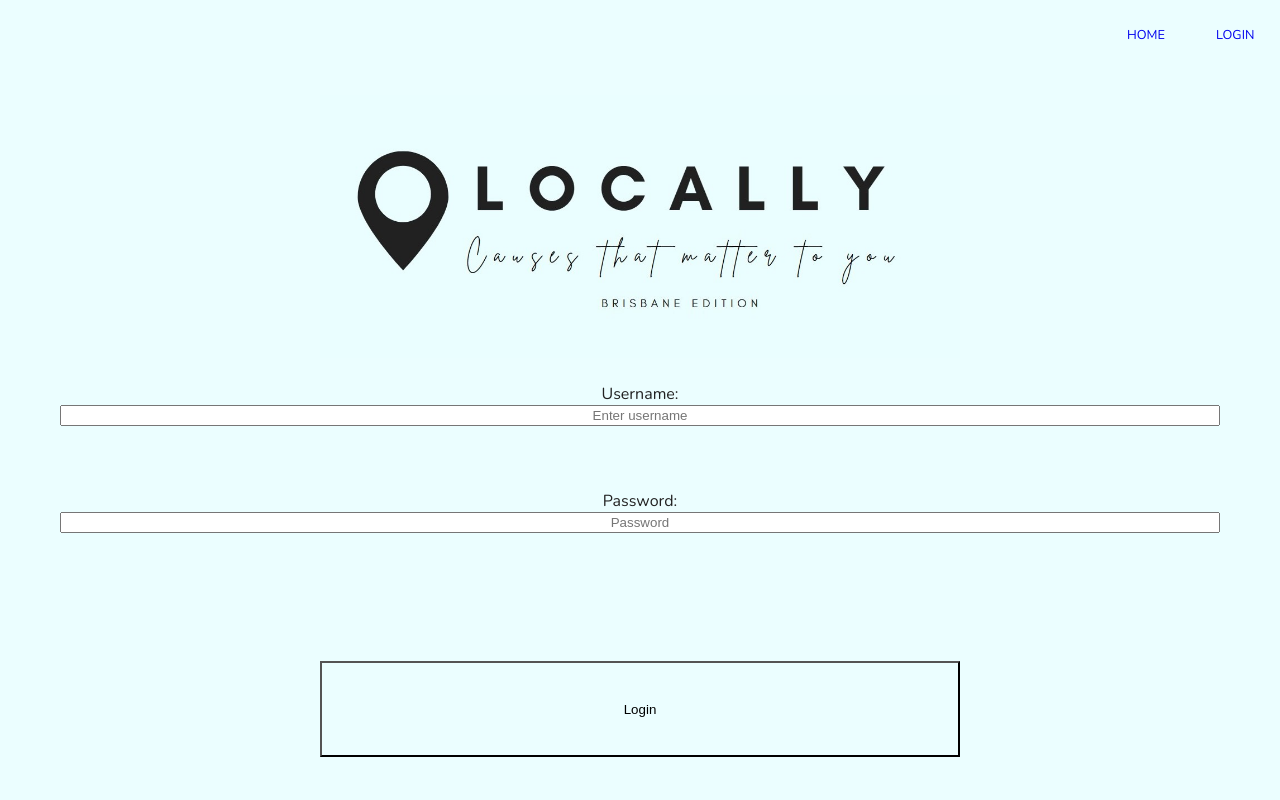
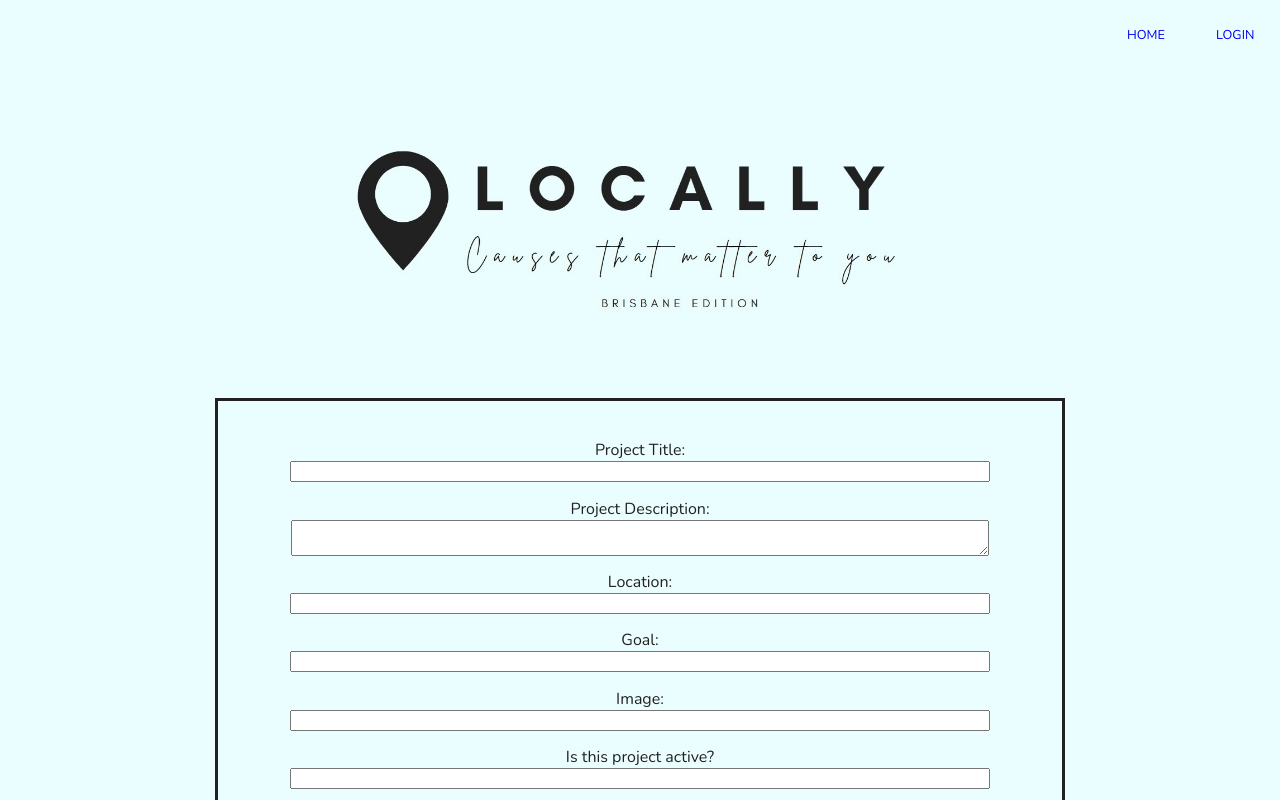
Before and after one commit to dalilakatialeo/locally_frontend, a React (Create React App) app: page /new-project in a window 1280 px wide. Shown: the top 800 px of the page. Built offline with nearby package versions, Linux system fonts and the light colour scheme.

Commit message:
new project form and logout function

```diff
--- a/src/components/LoginForm/LoginForm.css
+++ b/src/components/LoginForm/LoginForm.css
@@ -18,7 +18,7 @@ input, label, button {
     display: grid;
 }
 
-input, label {
+input, label, textarea {
     width: 90%;
     margin: auto;
 }
--- a/src/components/LoginForm/LoginForm.jsx
+++ b/src/components/LoginForm/LoginForm.jsx
@@ -35,7 +35,7 @@ function LoginForm() {
         if (credentials.username && credentials.password) {
             postData().then((response) => {
                 window.localStorage.setItem("token", response.token);
-                history.push("/");
+                window.location = window.location.origin;
             });
         }
     };
--- /dev/null
+++ b/src/components/NewProjectForm/NewProjectForm.css
@@ -0,0 +1,19 @@
+#form-container {
+    display: flex;
+    width: 60%
+}
+
+#project-form {
+    width: 100%;
+}
+
+textarea {
+    display: grid;
+    width: 90%;
+    margin: auto;
+    margin-bottom: 2%;
+}
+
+input {
+    margin-bottom: 2%;
+}
--- a/src/components/NewProjectForm/NewProjectForm.jsx
+++ b/src/components/NewProjectForm/NewProjectForm.jsx
@@ -1,65 +1,110 @@
-import React, { useState } from "react";
+import React, { useState } from 'react';
+import { useHistory } from 'react-router-dom';
+import "./NewProjectForm.css"
 
-function NewProjectForm() {
-    const [credentials, setCredentials] = useState({
-        username: "",
-        password: "",
+
+const NewProjectForm = () => {
+    const history = useHistory();
+    const [projectInfo, setProjectInfo] = useState({
+        title: '',
+        description: '',
+        location: '',
+        goal: '',
+        image: '',
+        is_open: '',
+        date_created: new Date()
       });
-    const handleChange = (e) => {
-        const { id, value } = e.target;
-        setCredentials((prevCredentials) => ({
-            ...prevCredentials,
+      const handleChange = (event) => {
+        const { id, value } = event.target;
+        setProjectInfo((prevProject) => {
+          return {
+            ...prevProject,
             [id]: value,
-        }));
           };
-
+        });
+      };
       const postData = async () => {
-        const response = await fetch(
-            `${process.env.REACT_APP_API_URL}api-token-auth/`,
-            {
-            method: "post",
+        console.log('Im posting a project to your API');
+        const token = window.localStorage.getItem('token');
+        console.log("What is token: ", token)
+        console.log(projectInfo)
+        const response = await fetch(`${process.env.REACT_APP_API_URL}projects/`, {
+          method: 'post',
           headers: {
-                "Content-Type": "application/json",
+            "Authorization": `Token ${token}`,
+            'Content-Type': 'application/json',
           },
-            body: JSON.stringify(credentials),
-        }
-        );
+          body: JSON.stringify(
+            projectInfo
+          ),
+        });
         return response.json();
       };
-
       const handleSubmit = (e) => {
         e.preventDefault();
-        if (credentials.username && credentials.password) {
+        // if (window.localStorage.getItem('token')) {
         postData().then((response) => {
-                window.localStorage.setItem("token", response.token);
+          console.log(response)
+        //   console.log('response from our API --------', response);
+          // window.localStorage.setItem('token', response.token);
+          // history.push('/');
         });
-        }
+        // }
       };
       return (
-        <form>
+          <div id="form-container">
+            <form id="project-form" onSubmit={handleSubmit}>
             <div>
-                <label htmlFor="username">Username:</label>
+                <label htmlFor='title'>Project Title:</label>
                 <input
-                    type="text"
-                    id="username"
-                    placeholder="Enter username"
+                type='text'
+                id='title'
+                onChange={handleChange}
+                />
+            </div>
+            <div id="description">
+                <label htmlFor='description'>Project Description:</label>
+                <textarea
+                id='description'
+                onChange={handleChange}
+                />
+            </div>
+            <div id="location">
+                <label htmlFor='location'>Location:</label>
+                <input
+                id='location'
                 onChange={handleChange}
                 />
             </div>
             <div>
-                <label htmlFor="password">Password:</label>
+                <label htmlFor='goal'>Goal:</label>
                 <input
-                    type="password"
-                    id="password"
-                    placeholder="Password"
+                type='text'
+                id='goal'
                 onChange={handleChange}
                 />
             </div>
-            <button type="submit" onClick={handleSubmit}>
-                Login
-            </button>
+            <div>
+                <label htmlFor='image'>Image:</label>
+                <input
+                type='text'
+                id='image'
+                onChange={handleChange}
+                />
+            </div>
+            <div>
+                <label htmlFor='is_open'>Is this project active?</label>
+                <input
+                type='text'
+                id='is_open'
+                onChange={handleChange}
+                />
+            </div>
+
+            <button type='submit'>Submit New Project</button>
             </form>
+        </div>
       );
-}
+    };
 
 export default NewProjectForm
--- a/src/components/nav/Nav.css
+++ b/src/components/nav/Nav.css
@@ -1,7 +1,6 @@
 .navbar {
     display: flex;
     justify-content: right;
-    width: 100%;
 }
 
 .navbar a {
@@ -13,6 +12,10 @@
 
 nav a:hover {
     text-decoration:underline;
+}
+
+#loggedIn-nav {
+    display: flex;
 }
 
 .active {
--- a/src/components/nav/Nav.jsx
+++ b/src/components/nav/Nav.jsx
@@ -1,5 +1,5 @@
 // npm modules from https://npm.js.com/
-import React from "react"
+import React, {useState, useEffect} from "react"
 import { Link, useLocation } from "react-router-dom"
 // import LoginForm from "../LoginForm/LoginForm"
 import "./Nav.css"
@@ -8,16 +8,23 @@ import "./Nav.css"
 const Nav = () => {
   const location = useLocation()
   // console.log(location)
+  const [token, setToken] = useState(localStorage.getItem('token'))
+  const logout = () => {
+    localStorage.setItem('token', null)
+    setToken(null)
+    // window.location = window.location.origin
+  }
+  console.log(localStorage.getItem('token'))
   return (
     <div>
       <nav className="navbar">
         <Link className={`${location.pathname === '/' ? 'active' : ''}`}to="/">Home</Link>
 
         {
-          localStorage.getItem('token')
-          ? <div>
+          token
+          ? <div id="loggedIn-nav">
               <Link className={`${location.pathname === '/new-project/' ? 'active' : ''}`}to="/new-project/">New project +</Link>
-              <Link className={`${location.pathname === '/login/' ? 'active' : ''}`} to="/login/">Logout</Link>
+              <button onClick={logout} className={`${location.pathname === '/login/' ? 'active' : ''}`}>Logout</button>
             </div>
           : <Link className={`${location.pathname === '/login/' ? 'active' : ''}`} to="/login/">Login</Link>
 
--- a/src/pages/ProjectPage.jsx
+++ b/src/pages/ProjectPage.jsx
@@ -1,9 +1,10 @@
 import React, { useState, useEffect} from "react"
-import { useParams } from "react-router-dom";
+import { useParams, useHistory } from "react-router-dom";
 // import { oneProject } from "../data"
 
 const ProjectPage = () => {
     const [projectData, setProjectData] = useState();
+    const history = useHistory();
     const { id } = useParams();
     const active = () => {
         if
@@ -14,6 +15,20 @@ const ProjectPage = () => {
         return `no`;
     }
 }
+
+const deleteFunction = async () => {
+        // This is our API request, which we need to tell our function to wait for using the key word await
+    await fetch(`${process.env.REACT_APP_API_URL}projects/${id}`, {
+          method: "delete",
+          headers: {
+            "Authorization": `Token ${localStorage.getItem('token')}`
+          }
+        })
+        // Once we delete the project above, we then want to navigate back to the homepage
+        // since the project we are looking at, doesn't exist anymore
+        history.push('/')
+      }
+
 
     useEffect(() => {
         fetch(`${process.env.REACT_APP_API_URL}projects/${id}`)
@@ -45,6 +60,8 @@ const ProjectPage = () => {
             <img src= {projectData?.image}/>
             {/* <h3>{`Active: ${active()}`}</h3> */}
 
+            {/* <button onClick={editFunction}>Edit Project</button> */}
+            <button onClick={deleteFunction}>Delete Project</button>
         </div>
     )
 }
```
Lines whose indentation alone changed are shown as unchanged.
